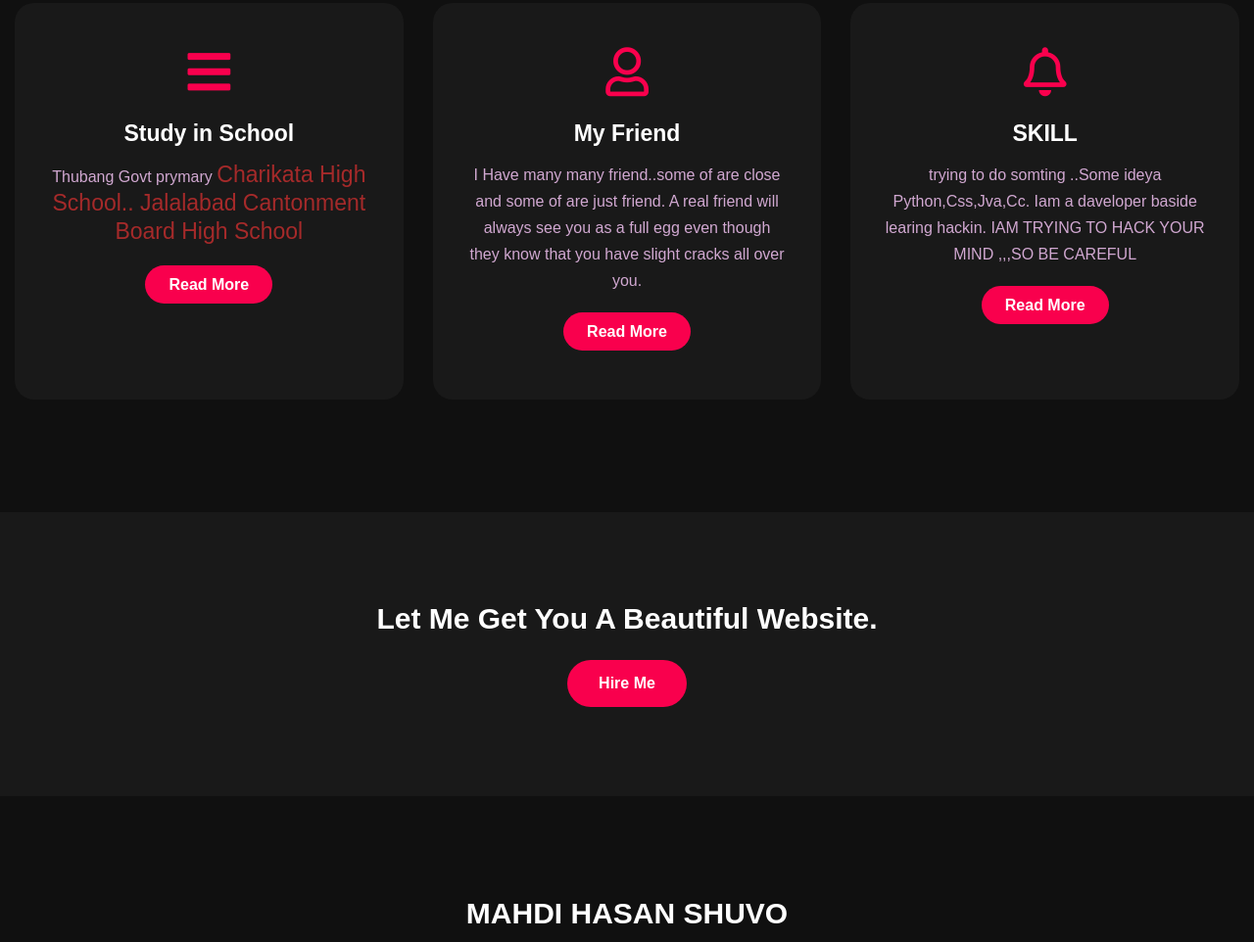
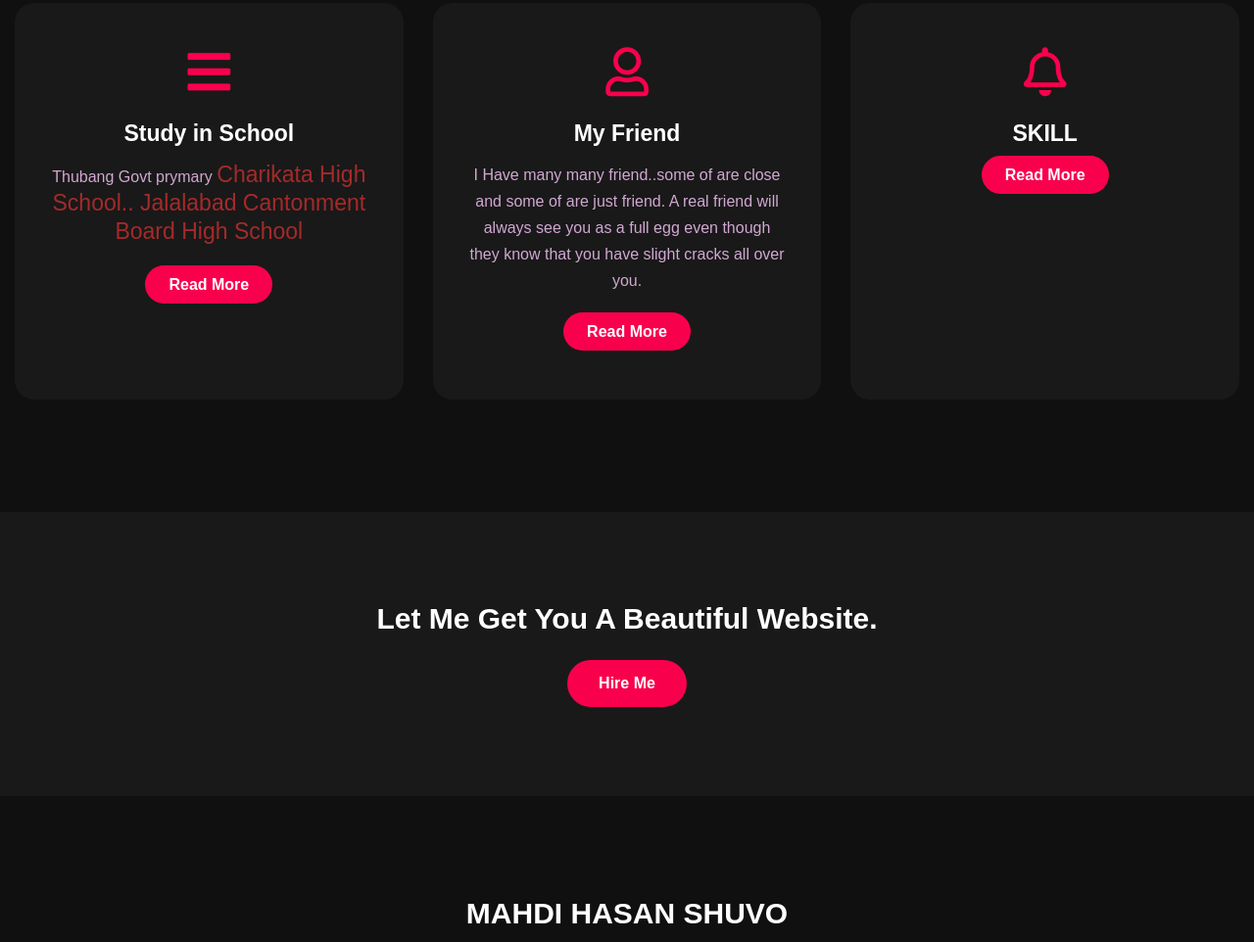
Before and after one commit to Mahdi-hasan-shuvo/mahdi.com, a plain HTML site: page index.html in a window 1280 px wide. Shown: the part 1617-2579 px from the top of the page at 98% size. Drawn offline with Linux system fonts and the light colour scheme.

Commit message:
Update index.html

```diff
--- a/index.html
+++ b/index.html
@@ -91,8 +91,7 @@
 				<i class="far fa-bell"></i>
 				<h5>SKILL</h5>
 				<div class="pra">
-					<p>trying to do somting ..Some ideya Python,Css,Jva,Cc.  Iam a daveloper baside learing hackin.
-					IAM TRYING TO HACK YOUR MIND ,,,SO BE CAREFUL</p>
+					<pLearning ML.Strong idea Python also, Css, JavaScrept, C.</p>
 
 					<p style="text-align: center;">
 						<a class="button" href="#">Read More</a>
```
